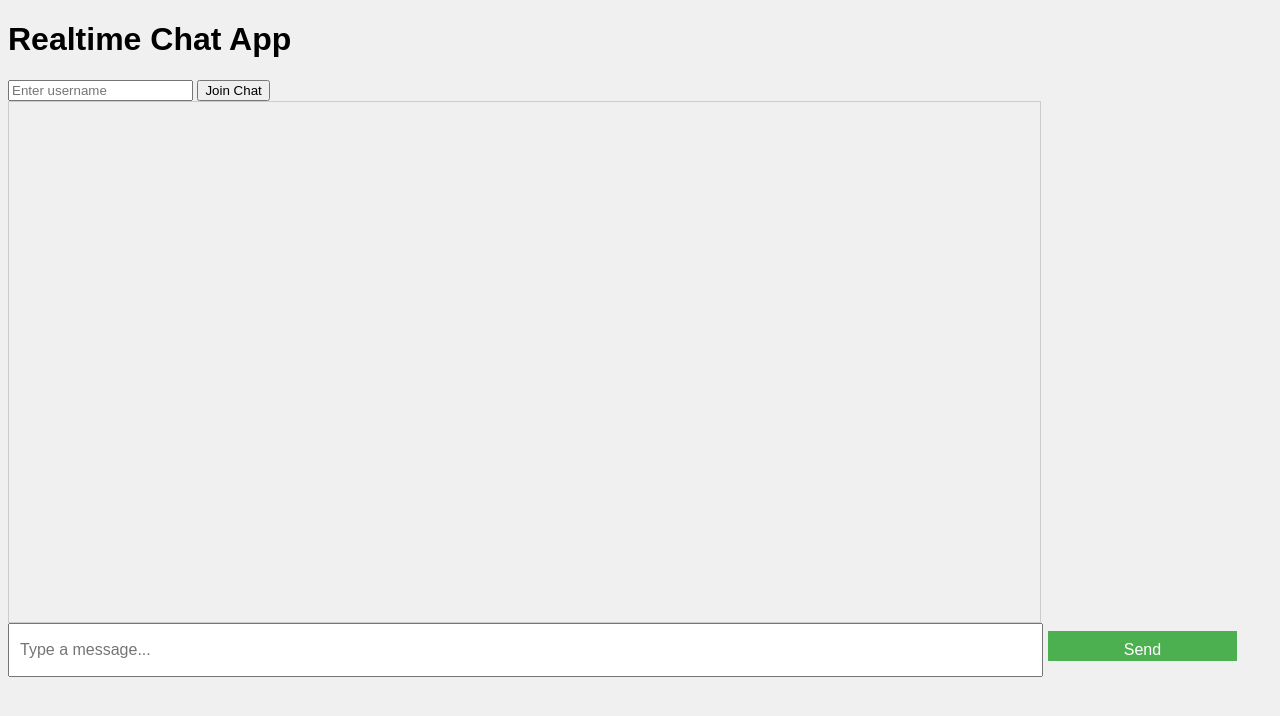
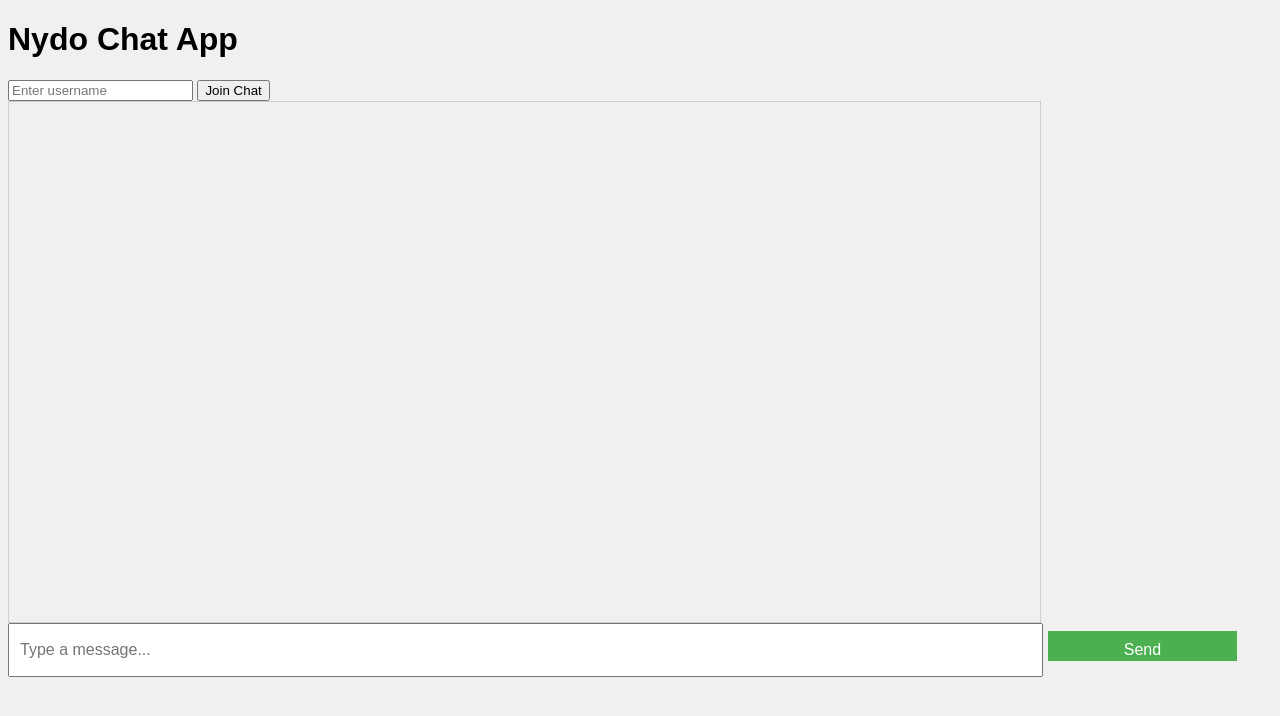
Before and after one commit to Malisawo/Malisawo.github.io, a website: page index.html in a window 1280 px wide. Drawn offline with Linux system fonts and the light colour scheme.

Commit message:
Update index.html
understood

```diff
--- a/index.html
+++ b/index.html
@@ -35,7 +35,7 @@
   </style>
 </head>
 <body>
-  <h1>Realtime Chat App</h1><input id="username-input" type="text" placeholder="Enter username">
+  <h1>Nydo Chat App</h1><input id="username-input" type="text" placeholder="Enter username">
   <button id="join-button">Join Chat</button>
   <div id="chat-window"></div>
   <input id="message-input" type="text" placeholder="Type a message...">
```
